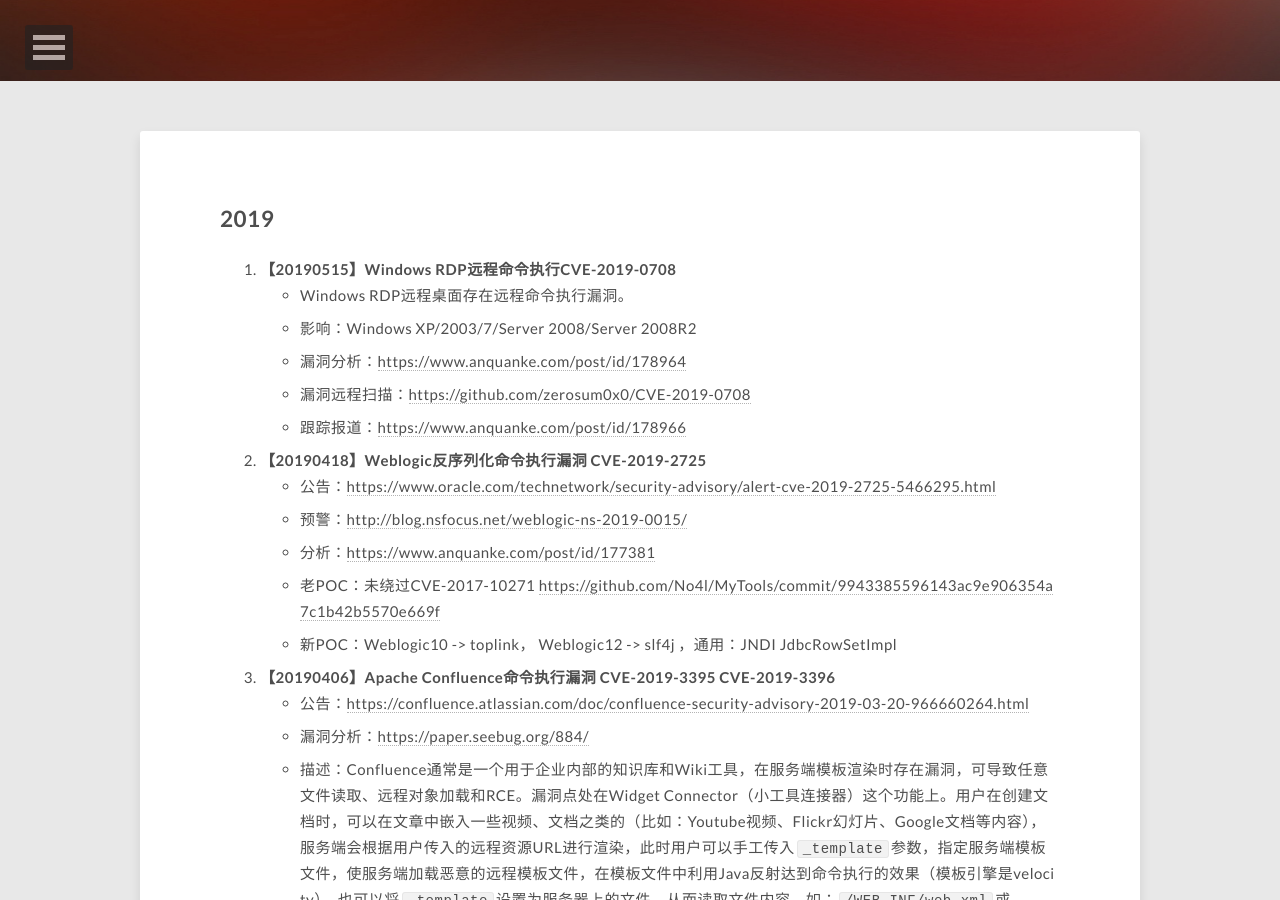
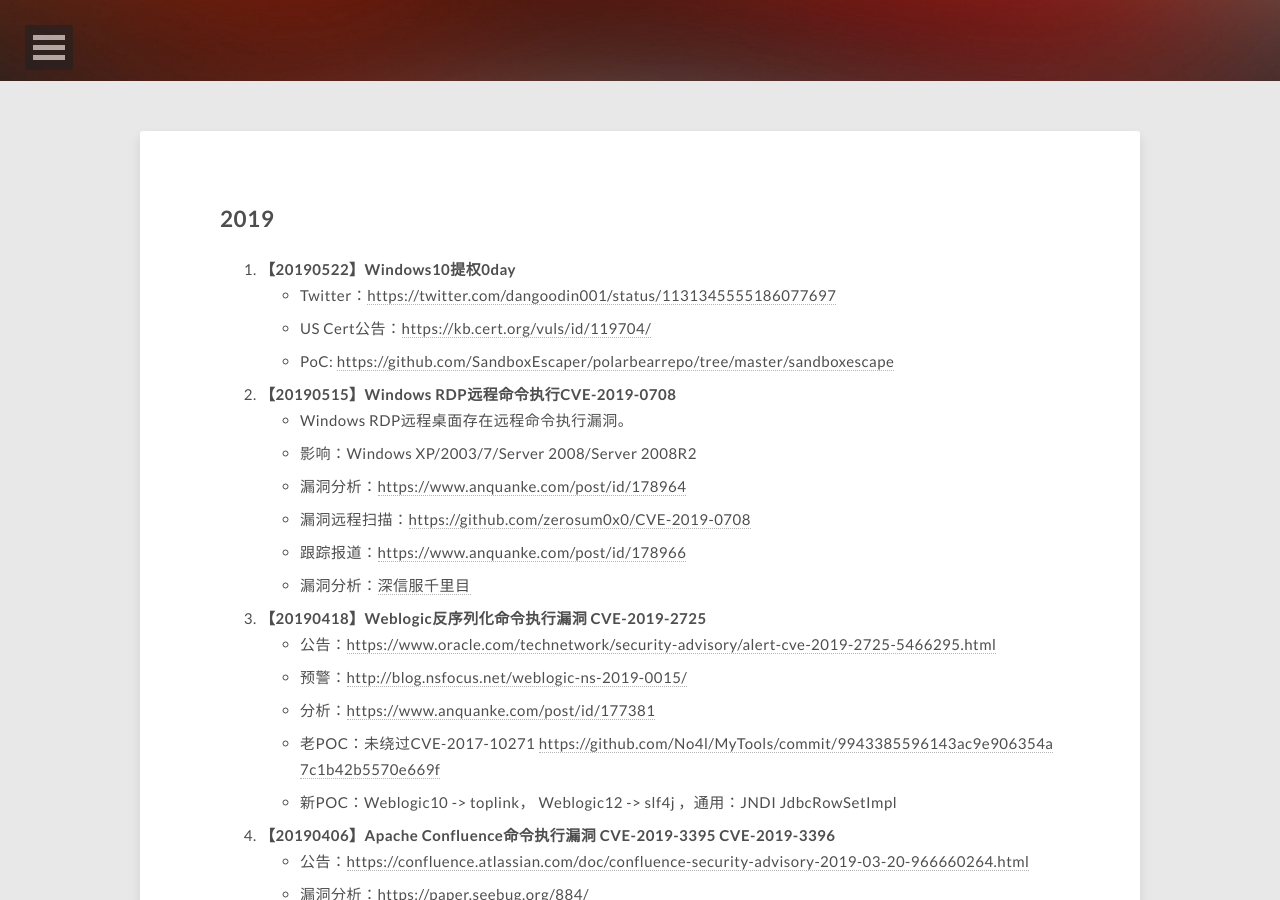
Before and after one commit to kxcode/kxcode.github.io, a Jekyll site: the page built from latest-vulns/index.md, in a window 1280 px wide and 900 px high, scrolled down 319 px. Built offline with Jekyll 4.4.1, drawn with Linux system fonts in a browser that asks for light colours; nearby versions of some CDN libraries; comment, search, counter and statistics services are not loaded.

Commit message:
update vulns

```diff
--- a/latest-vulns/index.md
+++ b/latest-vulns/index.md
@@ -9,12 +9,18 @@ share: true
 
 2019
 ---
+1. **【20190522】Windows10提权0day**
+    - Twitter：<https://twitter.com/dangoodin001/status/1131345555186077697>
+    - US Cert公告：<https://kb.cert.org/vuls/id/119704/>
+    - PoC: <https://github.com/SandboxEscaper/polarbearrepo/tree/master/sandboxescape>
+
 1. **【20190515】Windows RDP远程命令执行CVE-2019-0708**
     - Windows RDP远程桌面存在远程命令执行漏洞。
     - 影响：Windows XP/2003/7/Server 2008/Server 2008R2
     - 漏洞分析：<https://www.anquanke.com/post/id/178964>
     - 漏洞远程扫描：<https://github.com/zerosum0x0/CVE-2019-0708>
     - 跟踪报道：<https://www.anquanke.com/post/id/178966>
+    - 漏洞分析：[深信服千里目](https://mp.weixin.qq.com/s?__biz=MzI4NjE2NjgxMQ==&mid=2650238047&idx=1&sn=0d9d727c877f05afebab54c38893852c&chksm=f3e2d62bc4955f3dbde5e58adccf8045ba9413d949b8fa62752c6d06e19ec14d0eea2b0d2bf7#rd)
 
 1. **【20190418】Weblogic反序列化命令执行漏洞 CVE-2019-2725**
     - 公告：<https://www.oracle.com/technetwork/security-advisory/alert-cve-2019-2725-5466295.html>
```
